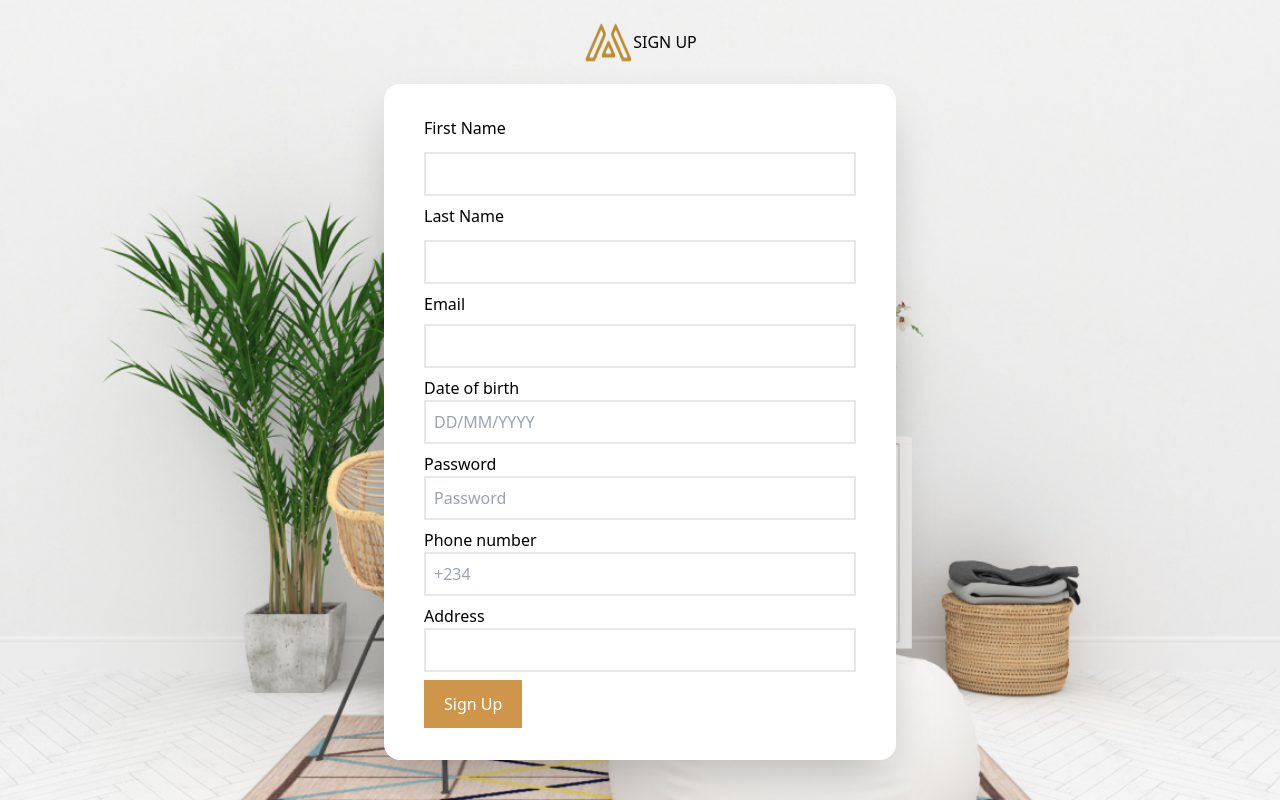
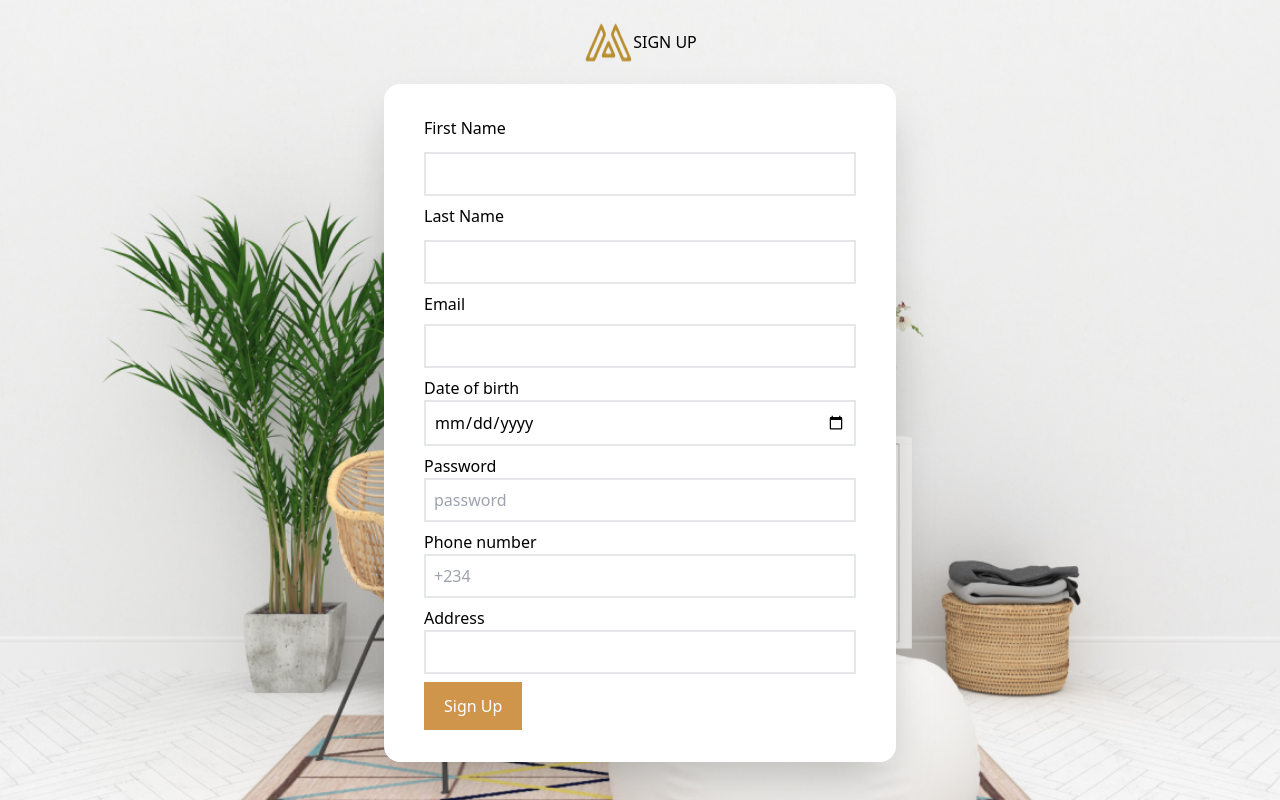
Before and after one commit to Vickymane345/Ecommerce, a React (Create React App) app: page / in a window 1280 px wide. Built offline with nearby package versions, Linux system fonts and the light colour scheme; a web font is replaced by a local one.

Commit message:
Update SignUp.jsx

```diff
--- a/src/Components/SignUp/SignUp.jsx
+++ b/src/Components/SignUp/SignUp.jsx
@@ -26,29 +26,29 @@ const SignUp = ({handleChange,address,handleAddressChange,handleLastNameChange,
 
                     <div className='space-y-3'>
                         <label htmlFor="" className='block text-start'>First Name</label>
-                        <input type="text" name='fName' value={firstName} onChange={handleFirstNameChange} required className='py-2 w-full border-2 px-4' />
+                        <input type="text" name='fName' value={firstName} onChange={handleFirstNameChange} required className='py-2 w-full border-2 px-10' />
                     </div>
 
 
                                     <div className='space-y-3'>
                         <label className='block text-start'>Last Name</label>
-                        <input type="text" name='lName' onChange={handleLastNameChange} value={lastName} required className='py-2 w-full border-2 px-4' />
+                        <input type="text" name='lName' onChange={handleLastNameChange} value={lastName} required className='py-2 w-full border-2 px-10' />
                     </div>
                 <div className='space-y-2'>
                     <label htmlFor="" className='block '>Email</label>
-                    <input type="email" name='email' onChange={handleEmailChange} value={email} required className='p-2 w-full border-2' />
+                    <input type="email" name='email'  onChange={handleEmailChange} value={email} required className='p-2 w-full border-2' />
                 </div>
                 <div>
                     <label htmlFor="" className='block'>Date of birth</label>
-                    <input type="text" placeholder='DD/MM/YYYY' onChange={handleDobNameChange} value={dob} required name='dob' className='p-2 w-full border-2' />
+                    <input type='date' placeholder='DD/MM/YYYY' onChange={handleDobNameChange} value={dob} required name='dob' className='p-2 w-full border-2' />
                 </div>
                  <div>
                     <label htmlFor="" className='block'>Password</label>
-                    <input type="text" placeholder='Password'   required name='password' className='p-2 w-full border-2' />
+                    <input type="password" placeholder='password'   required name='password' className='p-2 w-full border-2' />
                 </div>
                 <div>
                     <label htmlFor="">Phone number</label>
-                    <input type="text"placeholder='+234' name='phoneNumber' onChange={handlePhoneNameChange} value={phoneNumber} className='p-2 w-full border-2' required />
+                    <input type="number"placeholder='+234' name='phoneNumber' onChange={handlePhoneNameChange} value={phoneNumber} className='p-2 w-full border-2' required />
                 </div>
                      <div>
                     <label htmlFor="">Address</label>
```
